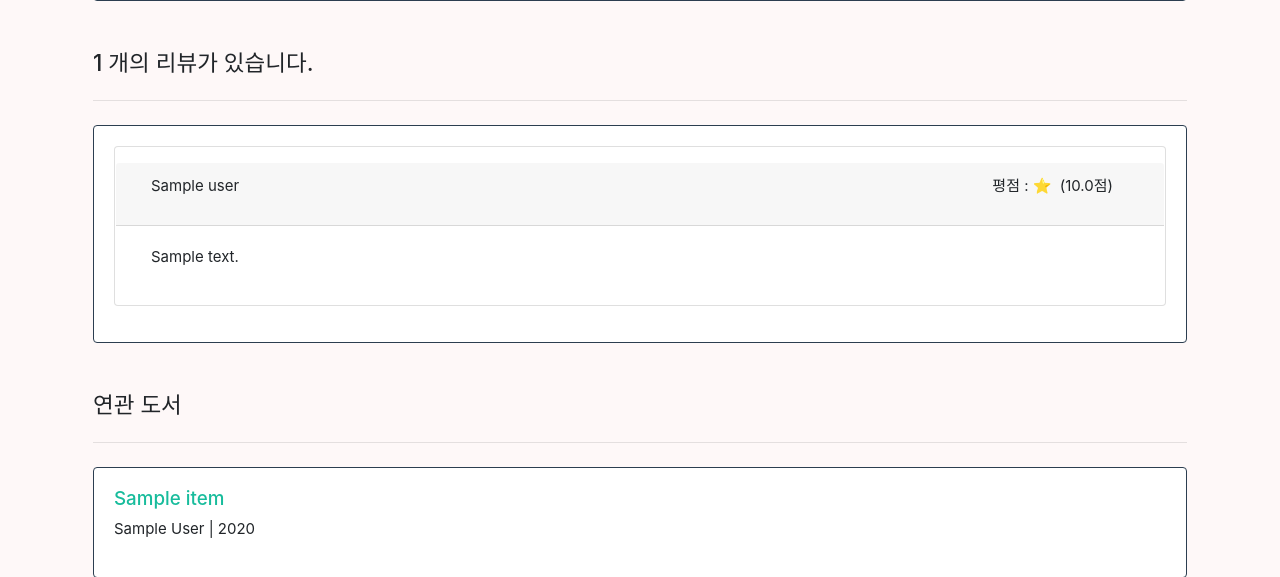
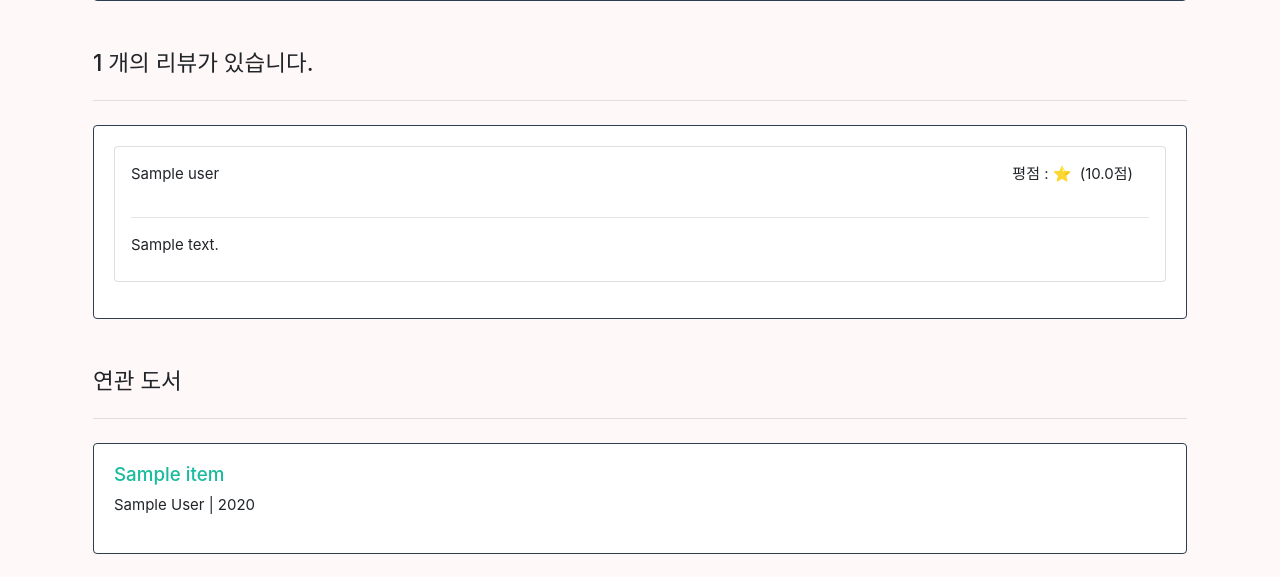
Before and after one commit to feud72/goodreads-server, a Django app: template templates/front/detail.html in a window 1280 px wide. Shown: the part 544-1121 px from the top of the page. Run offline with Django 3.2, Linux system fonts and the light colour scheme; the template is opened without the code that fills it: most values are stand-ins (such as "Sample title", 1, 10 or a date in 2020); grey boxes marked "Sample" are stand-in pictures; some libraries are stand-ins or nearby versions; some web fonts are replaced.

Commit message:
[Modify] Template

```diff
--- a/templates/front/detail.html
+++ b/templates/front/detail.html
@@ -99,15 +99,16 @@
     {% if item.review %}
     {% for review in item.review %}
     <div class="card p-3 mb-3">
-			<div class="card-header row justify-content-between">
-      <p class="col-auto">{{ review.user }}</p>
+			<div class="row justify-content-between">
+      <div class="col-auto mb-2">{{ review.user }}</div>
       {% if review.star %}
-			<div class="col-auto">
+      <div class="col-auto mb-2">
 			{% include "partials/star_rating.html" with star=review.star %}
-			</div>
+</div>
       {% endif %}
 			</div>
-			<div class="card-body" readability="37">
+			<hr class="my-2">
+			<div class="mt-2 mb-2" >
       {{ review.description }}
 			</div>
     </div>
--- a/templates/front/keyword.html
+++ b/templates/front/keyword.html
@@ -1,6 +1,6 @@
 {% extends "base.html" %} {% block content %}
 <h4 class="mt-3">
-  도서 리스트
+키워드 : {{ keyword }}
 </h4>
 <hr class="my-4" />
 {% for item in book_list %} {% include 'partials/book.html' %} {% endfor %}
```
Also changed, not shown: keywords/serializers.py (+24 -21 lines).
